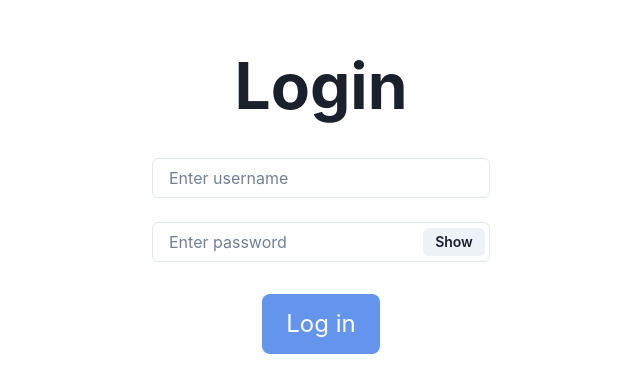
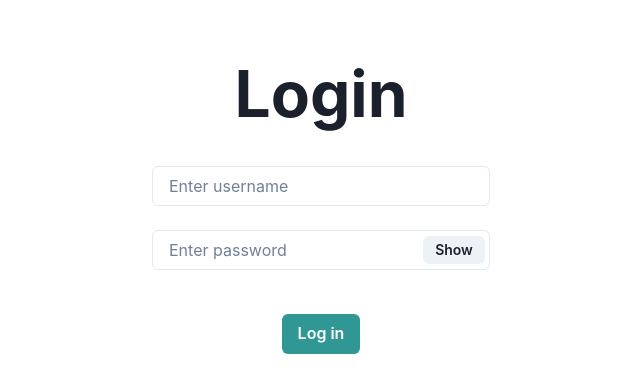
Before and after one commit to steffensmartinsen/dashboard, a React (Create React App) app in the folder frontend/: page /login in a window 1280 px wide. Shown: the part 200-592 px from the top of the page, without its empty margins (319-959 px from the left). Built offline with nearby package versions, Linux system fonts and the light colour scheme.

Commit message:
refactored button on login page

```diff
--- a/frontend/src/App.css
+++ b/frontend/src/App.css
@@ -69,3 +69,7 @@
     align-items: center;
     justify-content: center;
 }
+
+.loginButton {
+    margin-top: 20px;
+}
--- a/frontend/src/components/login.js
+++ b/frontend/src/components/login.js
@@ -3,6 +3,7 @@ import { useNavigate } from 'react-router-dom'
 import PasswordInput from "./passwordInput";
 import usernameInput from "./usernameInput";
 import UsernameInput from "./usernameInput";
+import { Button } from '@chakra-ui/react'
 
 
 const Login = (props) => {
@@ -67,29 +68,18 @@ const Login = (props) => {
             <br />
             <div className={'inputContainer'}>
                 <UsernameInput username={username} onChange={(ev) => setUsername(ev.target.value)} />
-                {/*<input*/}
-                {/*    value={username}*/}
-                {/*    placeholder="Enter your username here"*/}
-                {/*    onChange={(ev) => setUsername(ev.target.value)}*/}
-                {/*    className={'inputBox'}*/}
-                {/*/>*/}
                 <label className="errorLabel">{usernameError}</label>
             </div>
             <br />
             <div className={'inputContainer'}>
                 <PasswordInput password={password} onChange={(ev) => setPassword(ev.target.value)} />
-                {/*<input*/}
-                {/*    type="password"*/}
-                {/*    value={password}*/}
-                {/*    placeholder="Enter your password here"*/}
-                {/*    onChange={(ev) => setPassword(ev.target.value)}*/}
-                {/*    className={'inputBox'}*/}
-                {/*/>*/}
                 <label className="errorLabel">{passwordError}</label>
             </div>
             <br />
             <div className={'inputContainer'}>
-                <input className={'inputButton'} type="button" onClick={onButtonClick} value={'Log in'} />
+                <Button colorScheme='teal' size='md' onClick={onButtonClick} className={'loginButton'}>
+                    Log in
+                </Button>
             </div>
         </div>
     )
```
Also changed, not shown: frontend/src/components/loginButton.js (deleted).
